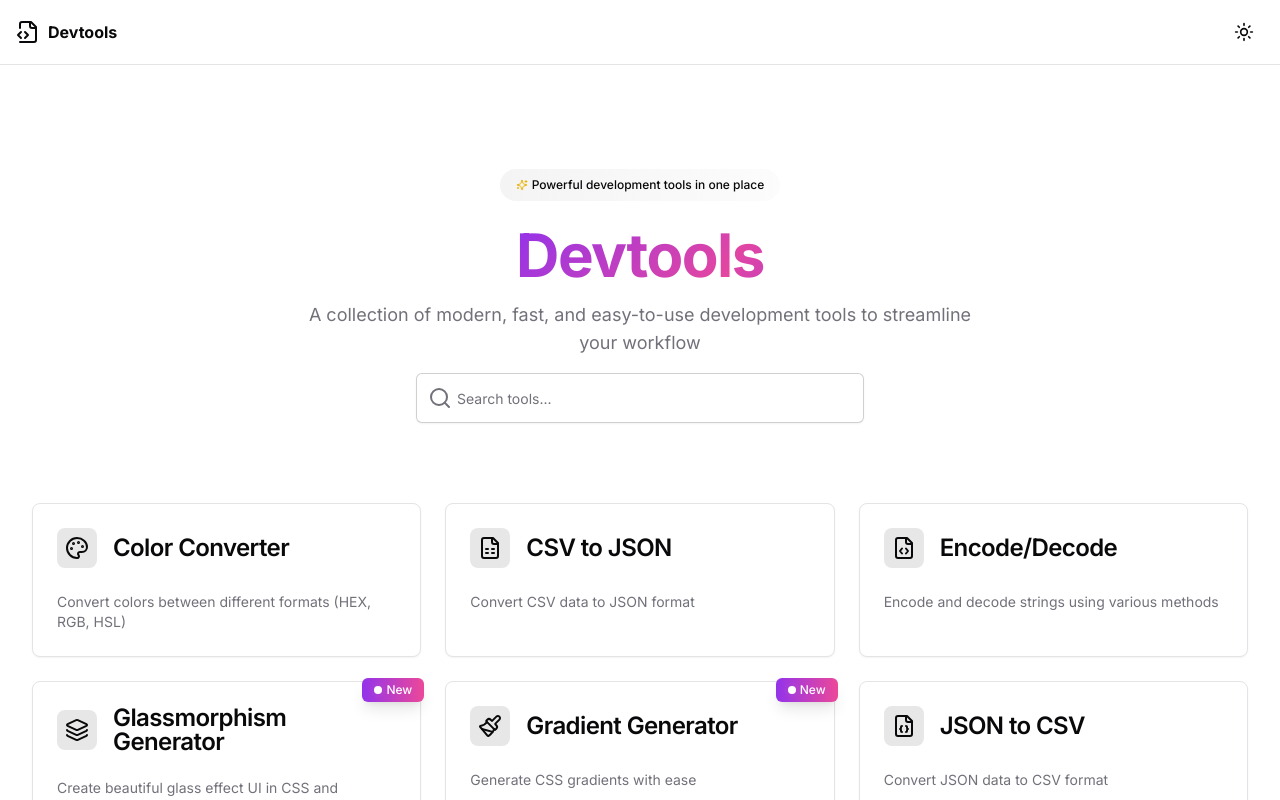
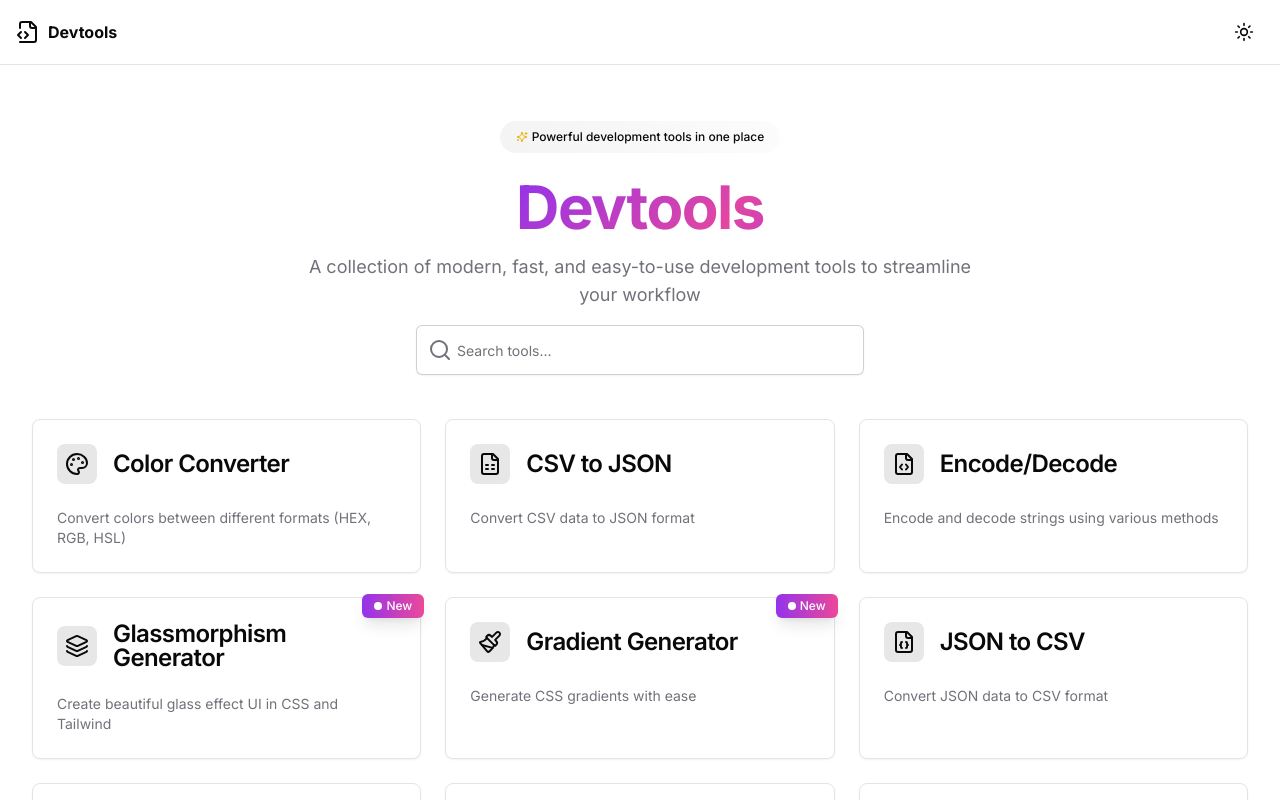
Before and after one commit to dj21-vicky21/Dev-tool-app, a Next.js app: page / in a window 1280 px wide. Shown: the top 800 px of the page. Built offline with nearby package versions, Linux system fonts and the light colour scheme.

Commit message:
Refactor homepage layout by adjusting container classes and margins for improved visual consistency and spacing.

```diff
--- a/app/page.tsx
+++ b/app/page.tsx
@@ -25,8 +25,8 @@ export default function Home() {
     );
   }).sort((a, b) => a.name.localeCompare(b.name));
   return (
-    <div className="container mx-auto px-4 py-6">
-      <div className="relative overflow-hidden lg:p-8 my-6 mb-12 ">
+    <div className="container mx-auto px-4">
+      <div className="relative overflow-hidden lg:p-8 mb-3">
 
         <div className="relative z-10 text-center space-y-4">
           <div className="inline-block bg-gradient-to-r from-secondary to-secondary/30 p-2 px-4 rounded-full text-xs font-medium mb-2">
```
